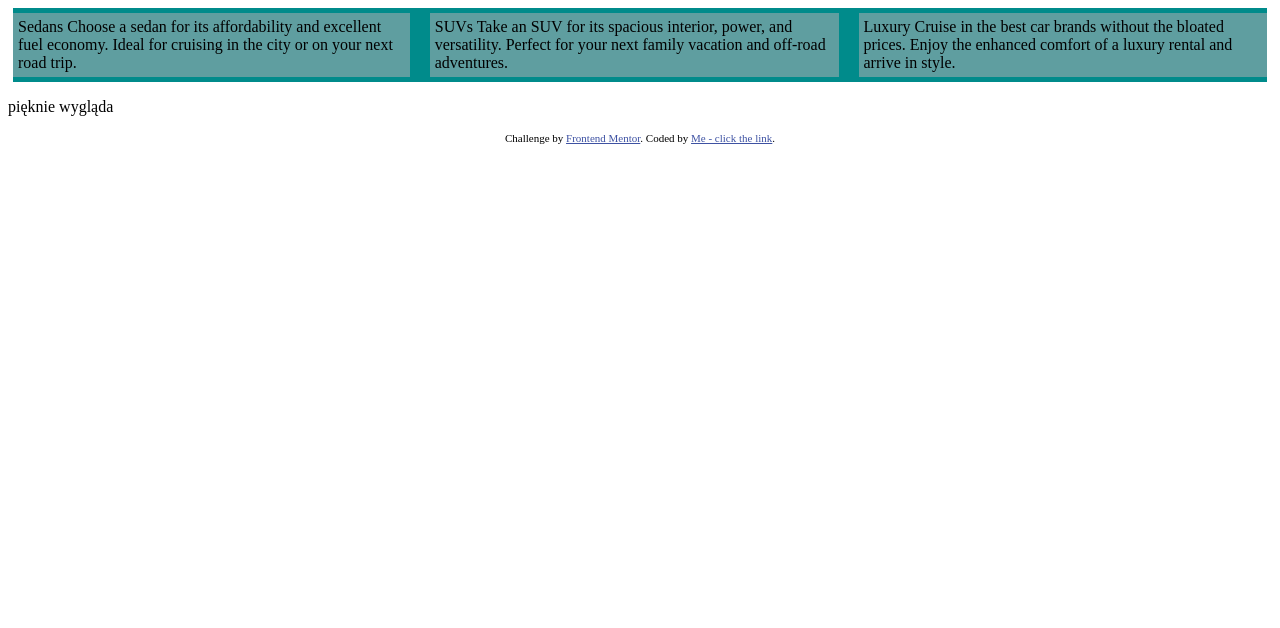
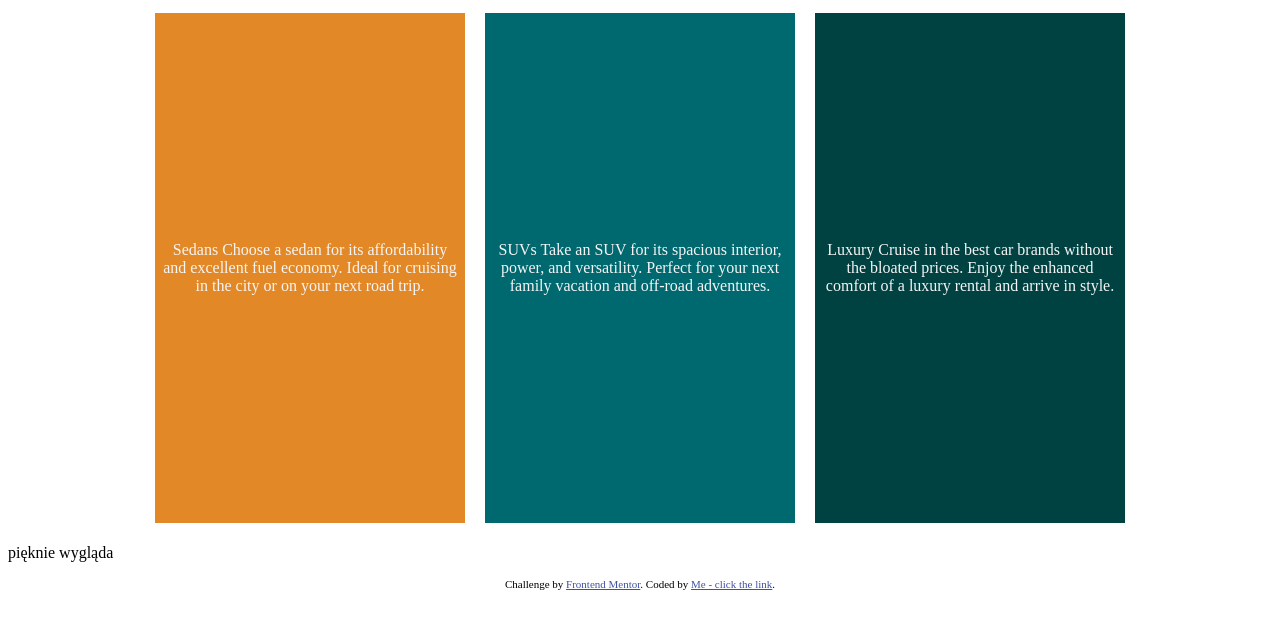
Before and after one commit to Player5403/flexbox, a plain HTML site: page index.html in a window 1280 px wide. Drawn offline with Linux system fonts and the light colour scheme.

Commit message:
Add files via upload

```diff
--- a/index.html
+++ b/index.html
@@ -16,17 +16,17 @@
 </head>
 <body>
   <div class="container">
-  <div class="item">
+  <div class="item1">
   Sedans
   Choose a sedan for its affordability and excellent fuel economy. Ideal for cruising in the city
   or on your next road trip.
   </div>
-  <div class="item">
+  <div class="item2">
   SUVs
   Take an SUV for its spacious interior, power, and versatility. Perfect for your next family vacation
   and off-road adventures.
   </div>
-  <div class="item">
+  <div class="item3">
   Luxury
   Cruise in the best car brands without the bloated prices. Enjoy the enhanced comfort of a luxury
   rental and arrive in style.
--- a/styles.css
+++ b/styles.css
@@ -1,23 +1,64 @@
+body {
+    align-items: center;
+}
+
 .container {
     display: flex;
-    background: darkcyan;
     margin: 5px;
     gap: 10px;
     gap: 20px;
     row-gap: 10px;
     column-gap: 20px;
+    justify-content: center;
+    align-items: center;
 }
 
-.item {
-    background: cadetblue;
+.item1 {
+    background: hsl(31, 77%, 52%);
     border-width: 20px;
     padding: 5px;
-    justify-content: space-around;
+    justify-content: center;
     margin: 5px 0;
     align-items: center;
     flex-flow: column;
+    color: whitesmoke;
+    width: 300px;
+    min-height: 500px;
+    display: flex;
+    text-align: center;
 
 }
+
+.item2 {
+    background: hsl(184, 100%, 22%);
+    border-width: 20px;
+    padding: 5px;
+    justify-content: center;
+    margin: 5px 0;
+    align-items: center;
+    flex-flow: column;
+    color: whitesmoke;
+    width: 300px;
+    min-height: 500px;
+    display: flex;
+    text-align: center;
+}
+
+.item3 {
+    background: hsl(179, 100%, 13%);
+    border-width: 20px;
+    padding: 5px;
+    justify-content: center;
+    margin: 5px 0;
+    align-items: center;
+    flex-flow: column;
+    color: whitesmoke;
+    width: 300px;
+    min-height: 500px;
+    display: flex;
+    text-align: center;
+}
+
 .attribution {
-    font-size: x-large;
+    font-size: small;
 }
```
